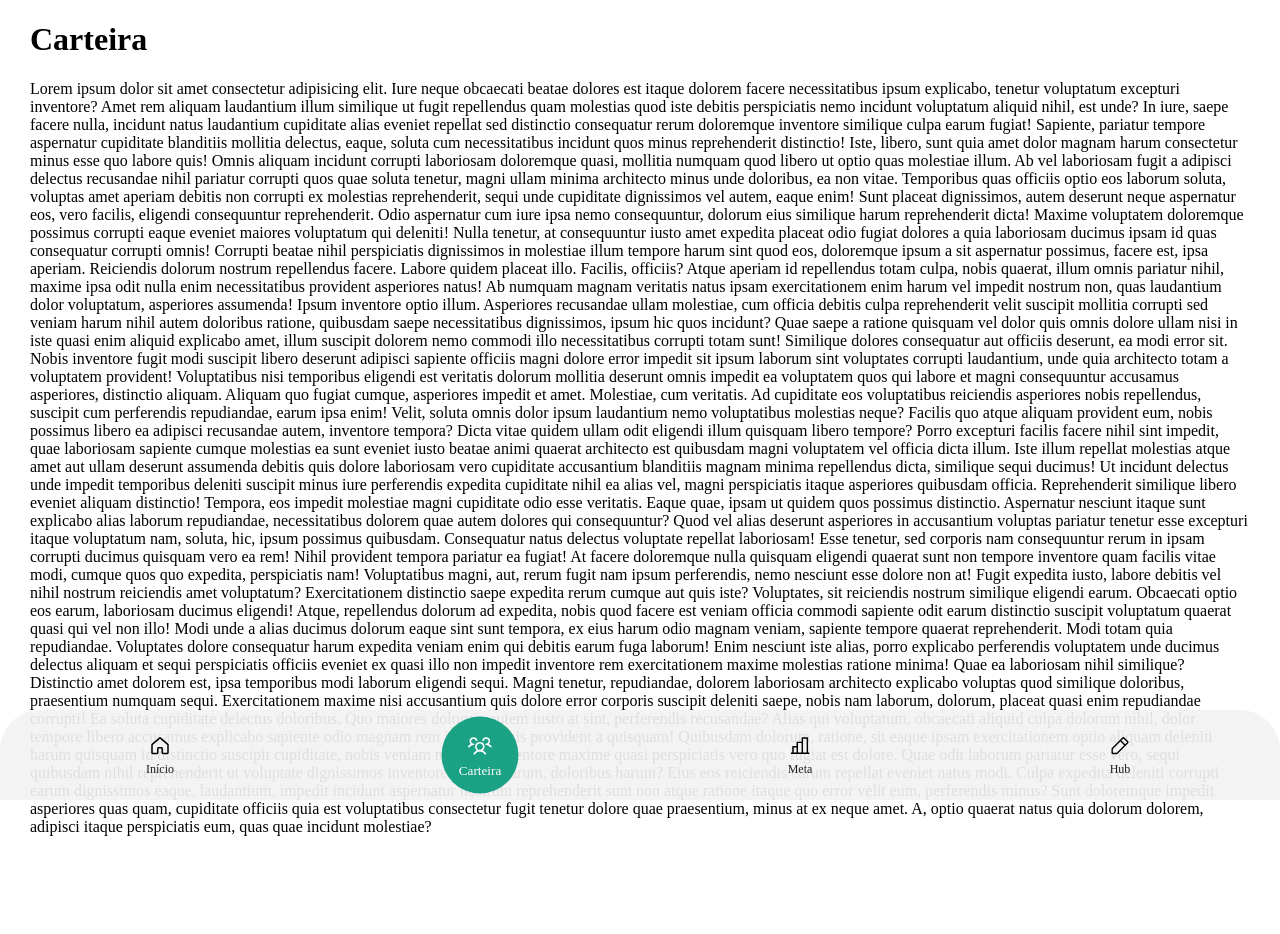
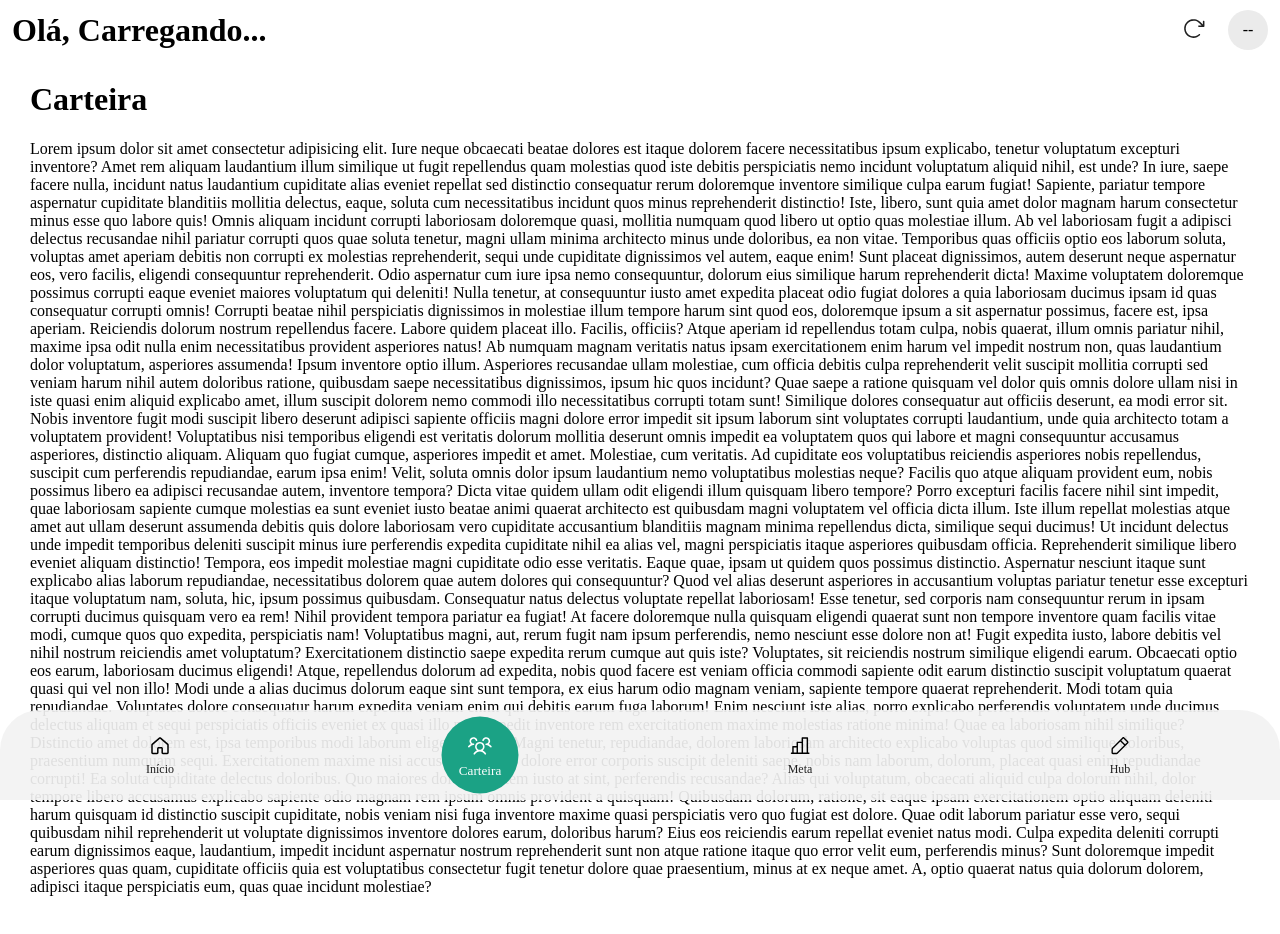
Before and after one commit to Ryan-Lucca/app-venda-em-movimento, a React (Vite) app: page /carteira in a window 1280 px wide. Shown: the top 934 px of the page. Built offline with nearby package versions, Linux system fonts and the light colour scheme; no server answers.

Commit message:
feat: criando header

```diff
--- a/src/assets/icon/icons-svg/index.ts
+++ b/src/assets/icon/icons-svg/index.ts
@@ -2,12 +2,14 @@ import { Carteira } from './carteira/carteira'
 import { Home } from './home/home'
 import { Hub } from './hub/hub'
 import { Meta } from './meta/meta'
+import { Reload } from './reload/reload'
 
 export const iconMapper = {
   carteira : Carteira,
   home : Home,
   hub : Hub,
-  meta : Meta
+  meta : Meta,
+  reload : Reload
 }
 
 export type IconNames = keyof typeof iconMapper
--- /dev/null
+++ b/src/assets/icon/icons-svg/reload/reload.tsx
@@ -0,0 +1,21 @@
+import { IconsProps } from "../../icons";
+
+
+export function Reload({ size = 25, color = "#1F1F1F" }: IconsProps) {
+  return (
+    <svg width={size} height={size} viewBox="0 0 24 24" fill="none" xmlns="http://www.w3.org/2000/svg">
+        <path d="M22.5 5.25013V9.75013C22.5 9.94905 22.421 10.1398 22.2803 10.2805C22.1397 10.4211 21.9489 10.5001 21.75 10.5001H17.25C17.0511
+        10.5001 16.8603 10.4211 16.7197 10.2805C16.579 10.1398 16.5 9.94905 16.5 9.75013C16.5 9.55122 16.579 9.36046 16.7197 9.2198C16.8603
+        9.07915 17.0511 9.00013 17.25 9.00013H19.8188L17.3259 6.71638L17.3025 6.69388C16.2601 5.65184 14.9337 4.94006 13.4891 4.64746C12.0445
+        4.35485 10.5457 4.4944 9.17991 5.04866C7.81414 5.60293 6.64197 6.54734 5.80982 7.76391C4.97768 8.98048 4.52245 10.4153 4.501
+        11.8891C4.47956 13.3629 4.89286 14.8103 5.68926 16.0506C6.48566 17.2908 7.62986 18.269 8.97892 18.8627C10.328 19.4565 11.8221 19.6396 13.2746
+        19.3891C14.7271 19.1387 16.0736 18.4658 17.1459 17.4545C17.2905 17.3178 17.4835 17.244 17.6825 17.2496C17.8814 17.2551 18.07 17.3395 18.2067
+        17.484C18.3435 17.6286 18.4172 17.8216 18.4117 18.0205C18.4061 18.2195 18.3218 18.4081 18.1772 18.5448C16.5098 20.1261 14.298 21.0053 12
+        21.0001H11.8763C10.4023 20.9799 8.95579 20.598 7.66398 19.8879C6.37216 19.1777 5.27455 18.1612 4.46762 16.9275C3.6607 15.6938 3.16915
+        14.2808 3.0362 12.8127C2.90324 11.3446 3.13294 9.86628 3.70511 8.50772C4.27728 7.14916 5.1744 5.95194 6.31762 5.02128C7.46085 4.09063 8.81517
+        3.45504 10.2616 3.17038C11.7079 2.88571 13.2021 2.96069 14.6127 3.38871C16.0234 3.81674 17.3073 4.58471 18.3516 5.62513L21 8.04388V5.25013C21
+        5.05122 21.079 4.86046 21.2197 4.7198C21.3603 4.57915 21.5511 4.50013 21.75 4.50013C21.9489 4.50013 22.1397 4.57915 22.2803 4.7198C22.421
+        4.86046 22.5 5.05122 22.5 5.25013Z" fill={color}/>
+    </svg>
+  );
+}
--- /dev/null
+++ b/src/components/Header/Header.module.css
@@ -0,0 +1,30 @@
+.container {
+  display: flex;
+  height: 60px;
+  align-items: center;
+  padding: 0 12px;
+  justify-content: space-between;
+}
+
+.perfil{
+    display: flex;
+    height: 40px;
+    width: 40px;
+    border-radius: 100%;
+    background-color: #EBEBEB;
+    justify-content: center;
+    align-items: center;
+}
+
+.reloadButton{
+  background-color: transparent;
+  height: min-content;
+  width: min-content;
+  border: none;
+}
+
+.actions {
+  display: flex;
+  align-items: center;
+  gap: 1rem;
+}
--- /dev/null
+++ b/src/components/Header/Header.tsx
@@ -0,0 +1,59 @@
+import { useEffect, useState } from 'react';
+import styles from './Header.module.css';
+import { Icon } from '../../assets/icon';
+
+interface HeaderProps {
+  reload?: boolean;
+  show?: boolean; // se false, não renderiza nada
+}
+
+export default function Header({ reload = true, show = true }: HeaderProps) {
+  const [nomeExecutivo, setNomeExecutivo] = useState('');
+
+  const buscarNome = async () => {
+    try {
+      const response = await fetch('https://randomuser.me/api/?nat=br');
+      const data = await response.json();
+
+      const nome = data.results[0].name;
+      const nomeCompleto = `${nome.first} ${nome.last}`;
+      setNomeExecutivo(nomeCompleto);
+    } catch (error) {
+      console.error('Erro ao buscar nome:', error);
+    }
+  };
+
+  useEffect(() => {
+    if (show) buscarNome();
+  }, [show]);
+
+  if (!show) return null; // 👈 Oculta a header se show === false
+
+  const primeiroNome = nomeExecutivo?.split(' ')[0] || 'Carregando...';
+
+  const iniciais = nomeExecutivo
+    ? nomeExecutivo
+        .split(' ')
+        .slice(0, 2)
+        .map((parte) => parte[0]?.toUpperCase() || '')
+        .join('')
+    : '--';
+
+  return (
+    <header className={styles.container}>
+      <h1>Olá, {primeiroNome}</h1>
+      <div className={styles.actions}>
+        {reload && (
+          <button
+            className={styles.reloadButton}
+            onClick={buscarNome}
+            aria-label="Recarregar nome"
+          >
+            <Icon name="reload" size="25" />
+          </button>
+        )}
+        <div className={styles.perfil}>{iniciais}</div>
+      </div>
+    </header>
+  );
+}
--- a/src/components/Layout/Layout.tsx
+++ b/src/components/Layout/Layout.tsx
@@ -1,11 +1,25 @@
 import styles from './Layout.module.css';
 import BottomNavBar from '../BottomNavBar/BottomNavBar.tsx';
-import { Outlet } from 'react-router-dom';
+import Header from '../Header/Header.tsx';
+import { Outlet, useLocation } from 'react-router-dom';
 
 export default function Layout() {
+  const location = useLocation();
+
+  let showHeader = true;
+  let reload = true;
+
+  switch (location.pathname) {
+    case '/meta':
+      reload = false;
+      break;
+    case '/hub':
+      showHeader = true;
+      break;
+  }
   return (
     <div className={styles.container}>
-
+      <Header reload={reload} show={showHeader}/>
       <div className={styles.content}>
         <Outlet />
       </div>
--- a/src/pages/index.ts
+++ b/src/pages/index.ts
@@ -2,3 +2,4 @@ export * from "./Carteira"
 export * from "./Home"
 export * from "./Hub"
 export * from "./Meta"
+export * from "./Login"
```
Also changed, not shown: scripts/create-page.cjs (+12 -1 lines).
